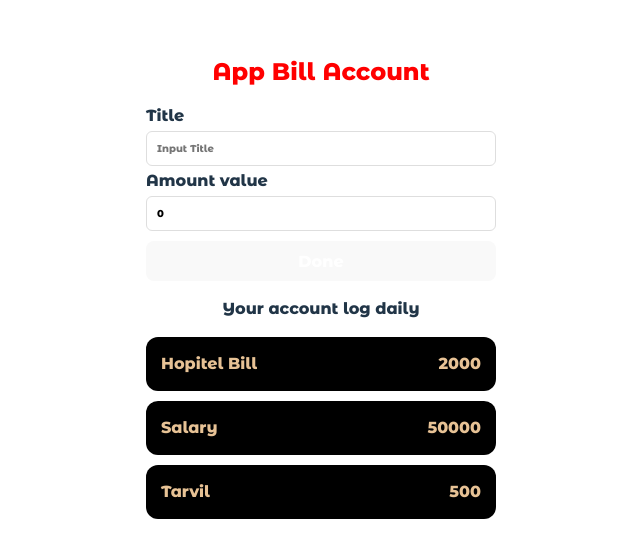
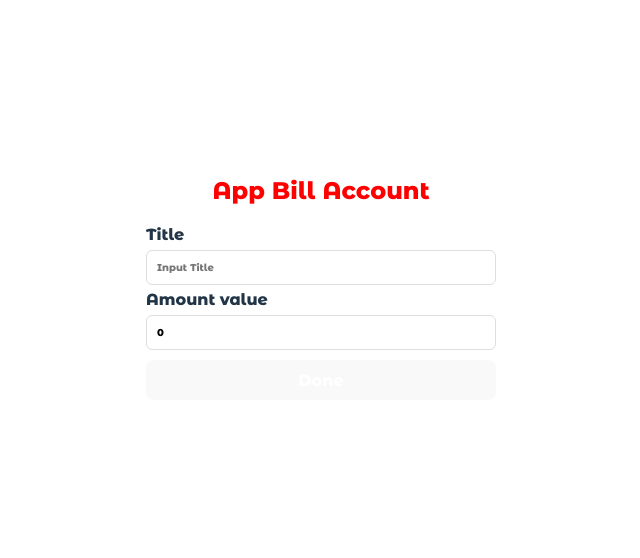
Before and after one commit to NNJio/ReactLab_Fundamantal, a React (Vite) app: page / in a window 1280 px wide. Shown: the part 106-664 px from the top of the page, without its empty margins (319-959 px from the left). Built offline with nearby package versions, Linux system fonts and the light colour scheme.

Commit message:
[Add] Bottom-up

```diff
--- a/src/App.jsx
+++ b/src/App.jsx
@@ -1,21 +1,35 @@
 import "./App.css";
 import Transaction from "./components/Transaction";
 import FormComponent from "./components/FormComponent";
+import { useState } from "react";
+
 const design = { color: "red", textAlign: "center", fontSize: "1.5rem" };
 const Title = () => <h1 style={design}>App Bill Account</h1>;
-const Descripiton = () => (
-  <p style={{ textAlign: "center", fontSize: "0.8 rem" }}>
-    Your account log daily{" "}
-  </p>
-);
+// const Descripiton = () => (
+//   <p style={{ textAlign: "center", fontSize: "0.8 rem" }}>
+//     Your account log daily{" "}
+//   </p>
+// );
 
 function App() {
+  const initData = [
+    { id: 1, title: "Hopitel Bill", amount: 2000 },
+    { id: 2, title: "Salary", amount: 50000 },
+    { id: 3, title: "Tarvil", amount: 500 },
+  ];
+  const [items, setItems] = useState([]);
+  const onAddNewItem = (newItem) => {
+    // console.log("tttttttt", newItem);
+    setItems((prevItem) => {
+      return [newItem, ...prevItem];
+    });
+  };
   return (
     <div className="container">
       <Title />
-      <FormComponent />
-      <Descripiton />
-      <Transaction />
+      <FormComponent onAddItem={onAddNewItem} />
+      {/* <Descripiton /> */}
+      <Transaction items={items} />
     </div>
   );
 }
--- a/src/components/FormComponent.jsx
+++ b/src/components/FormComponent.jsx
@@ -1,6 +1,8 @@
 import { useState } from "react";
 import "./FormComponent.css";
-const FormComponent = () => {
+import { v4 as uuidv4 } from "uuid";
+
+const FormComponent = (props) => {
   const [title, setTitle] = useState("");
   const [amount, setAmount] = useState(0);
 
@@ -15,10 +17,12 @@ const FormComponent = () => {
   const saveItem = (event) => {
     event.preventDefault();
     const itemData = {
+      id: uuidv4(),
       title: title,
       amount: Number(amount),
     };
-    console.log(itemData);
+    // console.log(itemData);
+    props.onAddItem(itemData)
     setTitle("");
     setAmount(0);
   };
--- a/src/components/Transaction.jsx
+++ b/src/components/Transaction.jsx
@@ -1,18 +1,12 @@
 import Item from "./Item";
 import "./transaction.css";
-import { v4 as uuidv4 } from "uuid";
-
-const Transaction = () => {
-  const data = [
-    { title: "Hopitel Bill", amount: 2000 },
-    { title: "Salary", amount: 50000 },
-    { title: "Tarvil", amount: 500 },
-  ];
+const Transaction = (props) => {
+    const {items} = props
   return (
     <ul className="item-list">
-      {data.map((e) => (
+      {items.map((e) => (
         // <Item title={e.title} amount={e.amount} />
-        <Item {...e} key={uuidv4()} />
+        <Item {...e} key={e.id} />
       ))}
     </ul>
   );
```
